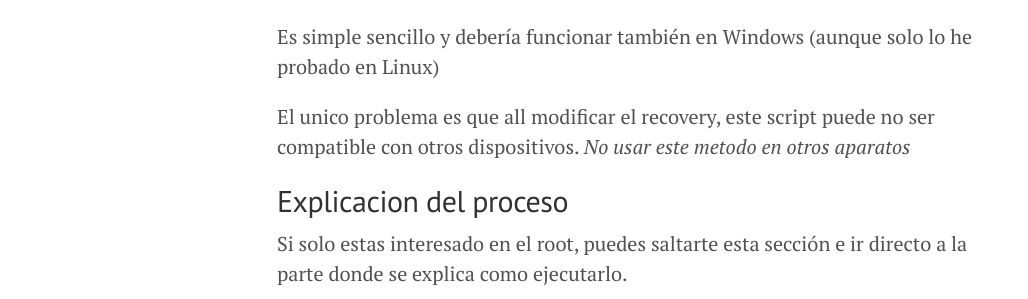
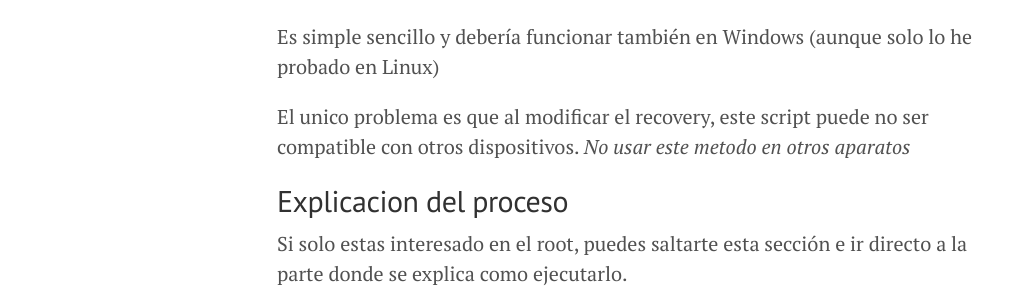
Before and after one commit to CGarces/CGarces.github.io, a Jekyll site: the page built from _posts/2016-05-05-Root-MXQ-4K-metodo-simplificado.md, in a window 1280 px wide and 900 px high. Shown: the part 372-671 px from the top of the window, without its empty margins (3-1031 px from the left). Built offline with Jekyll 4.4.1, drawn with Linux system fonts in a browser that asks for light colours; nearby versions of some CDN libraries; comment, search, counter and statistics services are not loaded.

Commit message:
Updated old root article Fixed typo error

```diff
--- a/_posts/2016-05-05-Root-MXQ-4K-metodo-simplificado.md
+++ b/_posts/2016-05-05-Root-MXQ-4K-metodo-simplificado.md
@@ -17,7 +17,7 @@ El script directamente modifica el recovery del dispositivo, en lugar de intenta
 
 Es simple sencillo y debería funcionar también en Windows (aunque solo lo he probado en Linux)
 
-El unico problema es que all modificar el recovery, este script puede no ser compatible con otros dispositivos. *No usar este metodo en otros aparatos*
+El unico problema es que al modificar el recovery, este script puede no ser compatible con otros dispositivos. *No usar este metodo en otros aparatos*
 
 <!-- leer mas -->
 
```
Also changed, not shown: _posts/2016-02-22-root-MXQ-4K-RK3229.md (+2 -0 lines).
